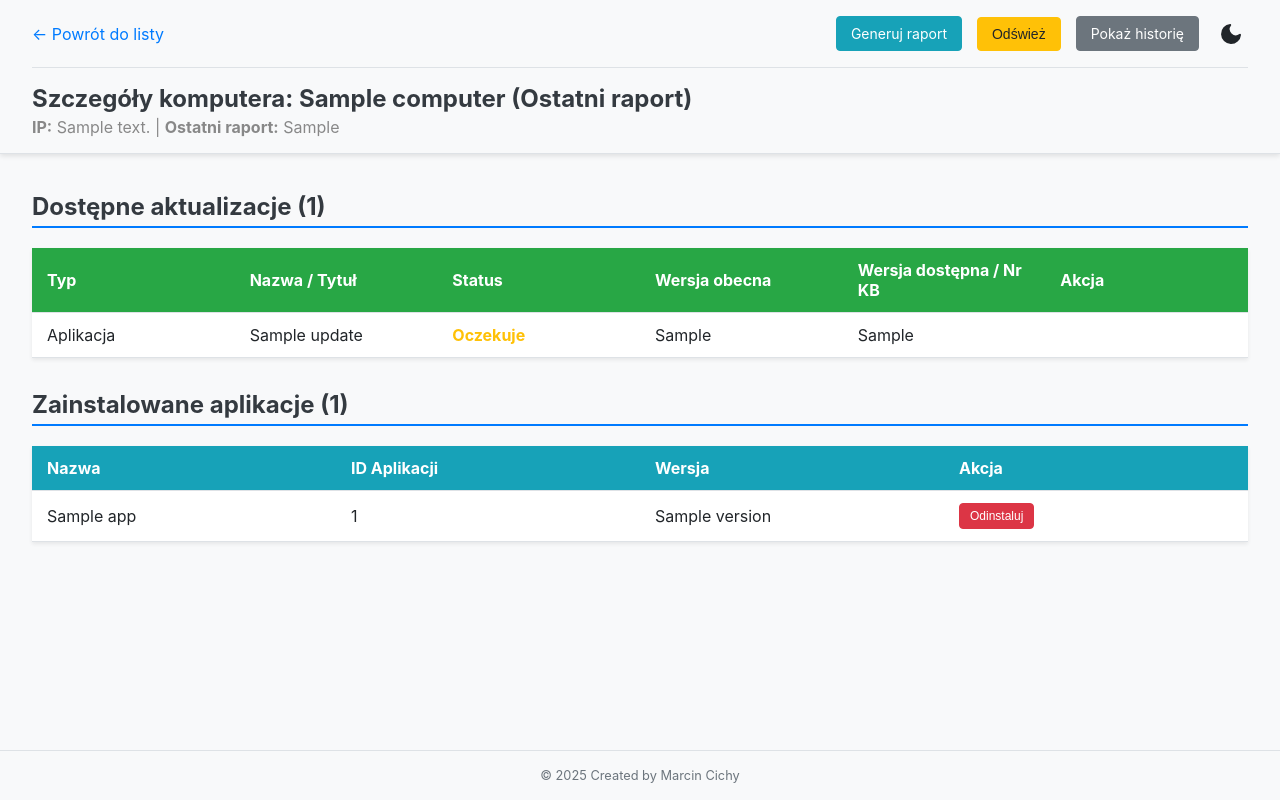
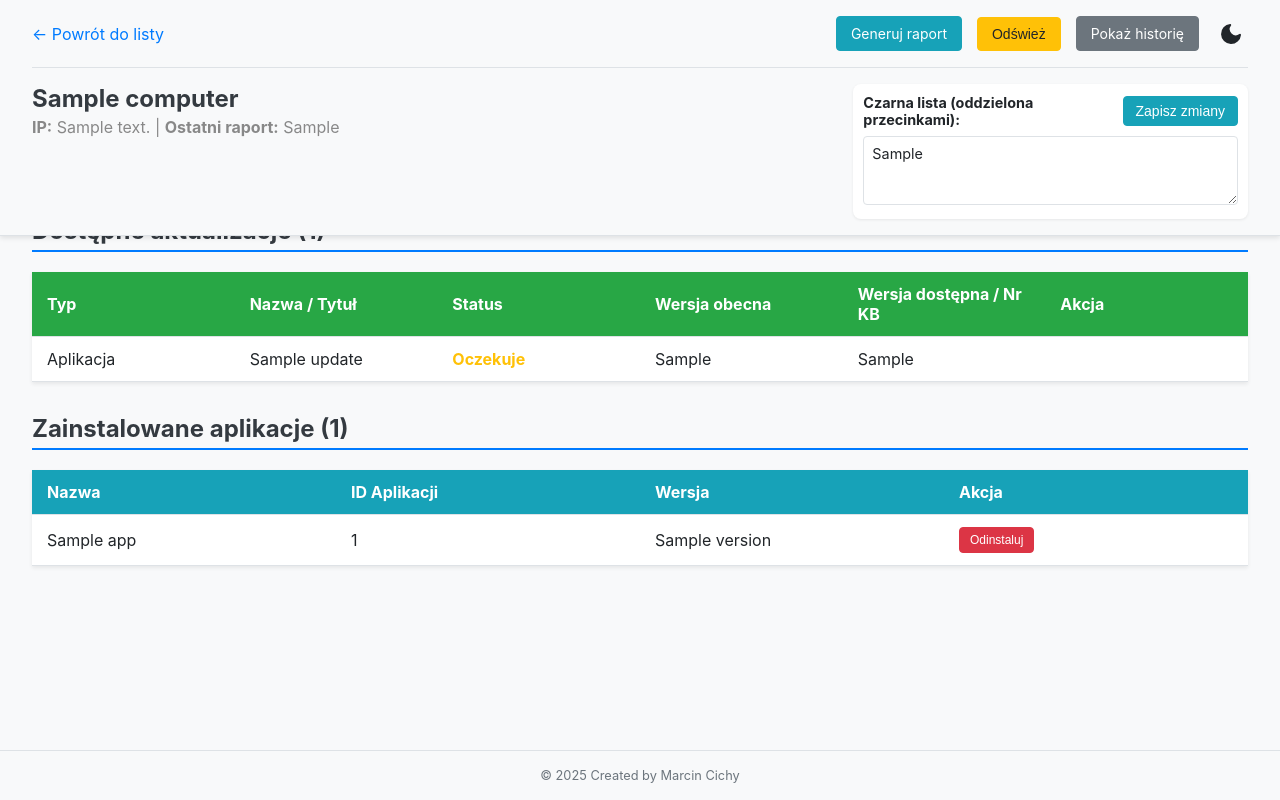
Before and after one commit to MarcinCichy/winget_agent_new, a Flask app: template winget_dashboard/templates/computer.html in a window 1280 px wide. Run offline with Flask 3, Linux system fonts and the light colour scheme; the template is opened without the code that fills it: most values are stand-ins (such as "Sample title", 1, 10 or a date in 2020).

Commit message:
feat: Implement per-computer blacklists and fix functionality
This commit introduces a new, key feature of individual blacklists for each computer and fixes a series of bugs related to data refreshing, UI layout, and report generation.

### New Features:

* **Individual Blacklists:**
    * Added a `blacklist_keywords` column to the database to store a unique blacklist for each computer.
    * Implemented an interface in the computer details panel that allows editing its blacklist.
    * The agent now fetches its specific blacklist from the server, not the global default one.
    * The form logic has been simplified to a single, intelligent edit field.

### Bugfixes:

* **Fixed Refresh Mechanism:**
    * After receiving a `force_report` task, the agent now immediately executes and sends a full report, which solves the problem of outdated data and timestamps.
    * Reinstated automatic page reload after clicking the "Refresh" button, so the user can see the updated data.

* **Fixed TXT Report Generation:**
    * Text reports now include a full list of installed applications, not just the list of available updates.

* **Resolved Database Errors:**
    * Updated the database schema (`schema.sql`) to prevent `no such column` errors.
    * Made the code resilient to the absence of the `blacklist_keywords` key in older database entries, preventing application crashes.

* **User Interface (UI/UX) Fixes:**
    * Fixed an issue where the fixed header was overlapping the top of the data table.
    * Improved the blacklist saving logic – changes are now saved without a page reload, and the user is informed about the need to refresh the data.

```diff
--- a/winget_dashboard/static/app.js
+++ b/winget_dashboard/static/app.js
@@ -30,7 +30,7 @@
             .then(data => {
                 if (data.status === 'success') {
                     this.textContent = 'Zlecono';
-                    let message = `Zlecono odświeżenie. Strona przeładuje się automatycznie za ok. 20 sekund.`;
+                    let message = `Zlecono odświeżenie. Strona przeładuje się automatycznie za ~35 sekund.`;
                     if (notificationBar) {
                         notificationBar.textContent = message;
                         notificationBar.style.backgroundColor = '#007bff';
@@ -38,7 +38,7 @@
                     } else if(buttonCell) {
                          buttonCell.innerHTML = `<span class="status-pending">${message}</span>`;
                     }
-                    setTimeout(() => { location.reload(); }, 20000);
+                    setTimeout(() => { location.reload(); }, 35000);
                 } else {
                     this.textContent = 'Błąd!';
                     this.disabled = false;
@@ -72,7 +72,7 @@
             .then(data => {
                 if (data.status === 'success') {
                     this.textContent = 'Zlecono';
-                    setTimeout(() => location.reload(), 1500);
+                    setTimeout(() => location.reload(), 15000);
                 } else {
                     this.textContent = 'Błąd!';
                     this.disabled = false;
@@ -107,10 +107,10 @@
             .then(data => {
                 if (data.status === 'success') {
                     this.textContent = 'Zlecono';
-                    notificationBar.textContent = `Zlecono deinstalację dla "${appName}". Strona odświeży się automatycznie za ok. 20 sekund.`;
+                    notificationBar.textContent = `Zlecono deinstalację dla "${appName}". Strona odświeży się za chwilę.`;
                     notificationBar.style.backgroundColor = '#ffc107';
                     notificationBar.style.display = 'block';
-                    setTimeout(() => { location.reload(); }, 45000);
+                    setTimeout(() => { location.reload(); }, 20000);
                 } else {
                     this.textContent = 'Błąd!';
                     this.disabled = false;
@@ -125,4 +125,58 @@
             });
         });
     });
+
+    // POPRAWIONA LOGIKA: Obsługa formularza czarnej listy
+    const blacklistForm = document.getElementById('blacklist-form');
+    if (blacklistForm) {
+        blacklistForm.addEventListener('submit', function(e) {
+            e.preventDefault();
+
+            const computerId = document.querySelector('.refresh-btn').dataset.computerId;
+            const keywords = document.getElementById('blacklist-keywords').value;
+            const button = this.querySelector('button[type="submit"]');
+            const notificationBar = document.getElementById('notification-bar');
+
+            const originalButtonText = button.textContent;
+            button.textContent = 'Zapisywanie...';
+            button.disabled = true;
+
+            fetch(`/api/computer/${computerId}/blacklist`, {
+                method: 'POST',
+                headers: { 'Content-Type': 'application/json' },
+                body: JSON.stringify({ blacklist_keywords: keywords })
+            })
+            .then(response => response.json())
+            .then(data => {
+                if (data.status === 'success') {
+                    // POPRAWKA: Zamiast przeładowywać, informujemy użytkownika, co ma zrobić.
+                    notificationBar.textContent = 'Zapisano! Kliknij [Odśwież] w prawym górnym rogu, aby pobrać nowe dane.';
+                    notificationBar.style.backgroundColor = '#28a745';
+                    notificationBar.style.display = 'block';
+                    window.scrollTo(0, 0);
+
+                    button.textContent = 'Zapisano!';
+                    setTimeout(() => {
+                        button.textContent = originalButtonText;
+                        button.disabled = false;
+                    }, 2000);
+                } else {
+                    notificationBar.textContent = 'Błąd zapisu: ' + (data.message || 'Nieznany błąd serwera.');
+                    notificationBar.style.backgroundColor = '#dc3545';
+                    notificationBar.style.display = 'block';
+                    window.scrollTo(0, 0);
+                    button.textContent = originalButtonText;
+                    button.disabled = false;
+                }
+            }).catch(error => {
+                console.error("Błąd sieci:", error);
+                notificationBar.textContent = 'Błąd sieciowy. Sprawdź konsolę przeglądarki.';
+                notificationBar.style.backgroundColor = '#dc3545';
+                notificationBar.style.display = 'block';
+                window.scrollTo(0, 0);
+                button.textContent = originalButtonText;
+                button.disabled = false;
+            });
+        });
+    }
 });
--- a/winget_dashboard/static/style.css
+++ b/winget_dashboard/static/style.css
@@ -8,6 +8,7 @@
     --kolor-linku: #007bff;
     --kolor-cienia: rgba(0,0,0,0.075);
     --kolor-tla-hover: #f1f1f1;
+    --kolor-tla-input: #fff;
 }
 
 /* Definicja tych samych zmiennych, ale z wartościami dla motywu ciemnego */
@@ -20,6 +21,7 @@
     --kolor-linku: #58a6ff;
     --kolor-cienia: rgba(255,255,255,0.075);
     --kolor-tla-hover: #2a2a2a;
+    --kolor-tla-input: #2c2c2c;
 }
 
 /* === OGÓLNE STYLE === */
@@ -29,7 +31,8 @@
     background-color: var(--kolor-tla);
     color: var(--kolor-tekstu);
     transition: background-color 0.2s linear, color 0.2s linear;
-    padding-top: 10rem;
+    /* POPRAWKA: Zmniejszono padding, aby nagłówek nie zakrywał treści */
+    padding-top: 11.5rem;
     padding-bottom: 3rem;
 }
 .main-content {
@@ -63,10 +66,54 @@
 .header-main { display: flex; justify-content: space-between; align-items: center; }
 .header-left, .header-right { display: flex; align-items: center; gap: 15px; }
 .header-sub { margin-top: 1rem; padding-top: 1rem; border-top: 1px solid var(--kolor-tabeli-ramka); }
-.header-sub h1 { font-size: 1.5em; }
-.header-sub p { margin: 0.25rem 0 0; color: #888; }
 .actions-cell { display: flex; gap: 10px; }
 .back-link { display: inline-block; font-size: 16px; margin: 0; }
+
+/* === NOWE STYLE DLA NAGŁÓWKA I EDYTORA CZARNEJ LISTY === */
+.header-sub-grid {
+    display: grid;
+    grid-template-columns: 2fr 1fr;
+    gap: 2em;
+    align-items: start;
+}
+.sub-grid-left h1 { font-size: 1.5em; }
+.sub-grid-left p { margin: 0.25rem 0 0; color: #888; }
+.blacklist-editor {
+    background-color: var(--kolor-tabeli-tlo);
+    padding: 10px;
+    border-radius: 8px;
+    box-shadow: 0 1px 3px var(--kolor-cienia);
+}
+.blacklist-editor .editor-header {
+    display: flex;
+    justify-content: space-between;
+    align-items: center;
+    margin-bottom: 8px;
+}
+.blacklist-editor label {
+    font-weight: bold;
+    font-size: 0.9em;
+    margin-bottom: 0;
+}
+.blacklist-editor .editor-header .action-btn {
+    margin-top: 0;
+    width: auto;
+    padding: 6px 12px;
+    white-space: nowrap;
+}
+.blacklist-editor textarea {
+    width: 100%;
+    box-sizing: border-box;
+    border: 1px solid var(--kolor-tabeli-ramka);
+    border-radius: 4px;
+    padding: 8px;
+    font-family: inherit;
+    font-size: 0.9em;
+    background-color: var(--kolor-tla-input);
+    color: var(--kolor-tekstu);
+    resize: vertical;
+    min-height: 40px;
+}
 
 /* === PRZYCISKI === */
 .action-btn {
@@ -81,10 +128,11 @@
 .update-btn { padding: 5px 10px; font-size: 12px; background-color: #dc3545; border-color: #dc3545; }
 .btn-secondary { background-color: #6c757d; border-color: #6c757d; }
 
-/* === STATUSY === */
+/* === STATUSY I POWIADOMIENIA === */
 .status-ok { color: #28a745; font-weight: bold; }
 .status-pending { color: #ffc107; font-weight: bold; }
 .status-fail { color: #dc3545; font-weight: bold; }
+#notification-bar { padding: 1rem; margin-bottom: 1rem; border-radius: 5px; font-weight: bold; color: white; }
 
 /* Pozostałe style bez zmian */
 .icon-btn { background: none; border: none; cursor: pointer; padding: 5px; vertical-align: middle; line-height: 0; }
@@ -97,7 +145,6 @@
 .settings-form { max-width: 600px; margin-top: 2rem; background-color: var(--kolor-tabeli-tlo); padding: 2rem; border-radius: 8px; box-shadow: 0 2px 4px var(--kolor-cienia); }
 .form-group { margin-bottom: 1.5rem; }
 .form-group label { display: block; font-weight: bold; margin-bottom: 0.5rem; }
-.form-group input, .form-group textarea { width: 100%; padding: 10px; border: 1px solid var(--kolor-tabeli-ramka); background-color: var(--kolor-tla); color: var(--kolor-tekstu); border-radius: 4px; box-sizing: border-box; }
+.form-group input, .form-group textarea { width: 100%; padding: 10px; border: 1px solid var(--kolor-tabeli-ramka); background-color: var(--kolor-tla-input); color: var(--kolor-tekstu); border-radius: 4px; box-sizing: border-box; }
 .form-group small { display: block; margin-top: 0.5rem; font-size: 0.85em; color: #888; }
 .form-group textarea { min-height: 120px; resize: vertical; font-family: inherit; }
-.notification-bar { padding: 1rem; margin-bottom: 1rem; border-radius: 5px; font-weight: bold; }
--- a/winget_dashboard/templates/computer.html
+++ b/winget_dashboard/templates/computer.html
@@ -13,18 +13,32 @@
 {% endblock %}
 
 {% block sub_header %}
-    <h1>Szczegóły komputera: {{ computer.hostname }} (Ostatni raport)</h1>
-    <p><strong>IP:</strong> {{ computer.ip_address }} | <strong>Ostatni raport:</strong> {{ computer.last_report | to_local_time }}</p>
+<div class="header-sub-grid">
+    <div class="sub-grid-left">
+        <h1>{{ computer.hostname }}</h1>
+        <p><strong>IP:</strong> {{ computer.ip_address }} | <strong>Ostatni raport:</strong> {{ computer.last_report | to_local_time }}</p>
+    </div>
+    <div class="sub-grid-right">
+        <form id="blacklist-form" class="blacklist-editor">
+            <div class="editor-header">
+                <label for="blacklist-keywords">Czarna lista (oddzielona przecinkami):</label>
+                <!-- POPRAWKA: Zmieniono tekst przycisku -->
+                <button type="submit" class="action-btn btn-report">Zapisz zmiany</button>
+            </div>
+            <textarea id="blacklist-keywords" name="blacklist_keywords" rows="3">{{ editable_blacklist }}</textarea>
+        </form>
+    </div>
+</div>
 {% endblock %}
 
 {% block content %}
     {% if computer.reboot_required %}
-    <div class="notification-bar" style="background-color: #ffc107; color: #212529; padding: 1rem; margin-bottom: 1rem; border-radius: 5px; font-weight: bold;">
+    <div class="notification-bar" style="background-color: #ffc107; color: #212529;">
         <strong>UWAGA:</strong> Ten komputer wymaga ponownego uruchomienia, aby zakończyć instalację oczekujących aktualizacji.
     </div>
     {% endif %}
 
-    <div id="notification-bar" style="display: none; padding: 1rem; margin-bottom: 1rem; border-radius: 5px; color: white; font-weight: bold;"></div>
+    <div id="notification-bar" style="display: none;"></div>
 
     <h2>Dostępne aktualizacje ({{ updates|length }})</h2>
     <table>
```
Also changed, not shown: agent_template.py.txt (+12 -3 lines), winget_dashboard/api.py (+39 -7 lines), winget_dashboard/db.py (+10 -7 lines), winget_dashboard/schema.sql (+26 -23 lines), winget_dashboard/services.py (+18 -7 lines), winget_dashboard/views.py (+30 -9 lines).
